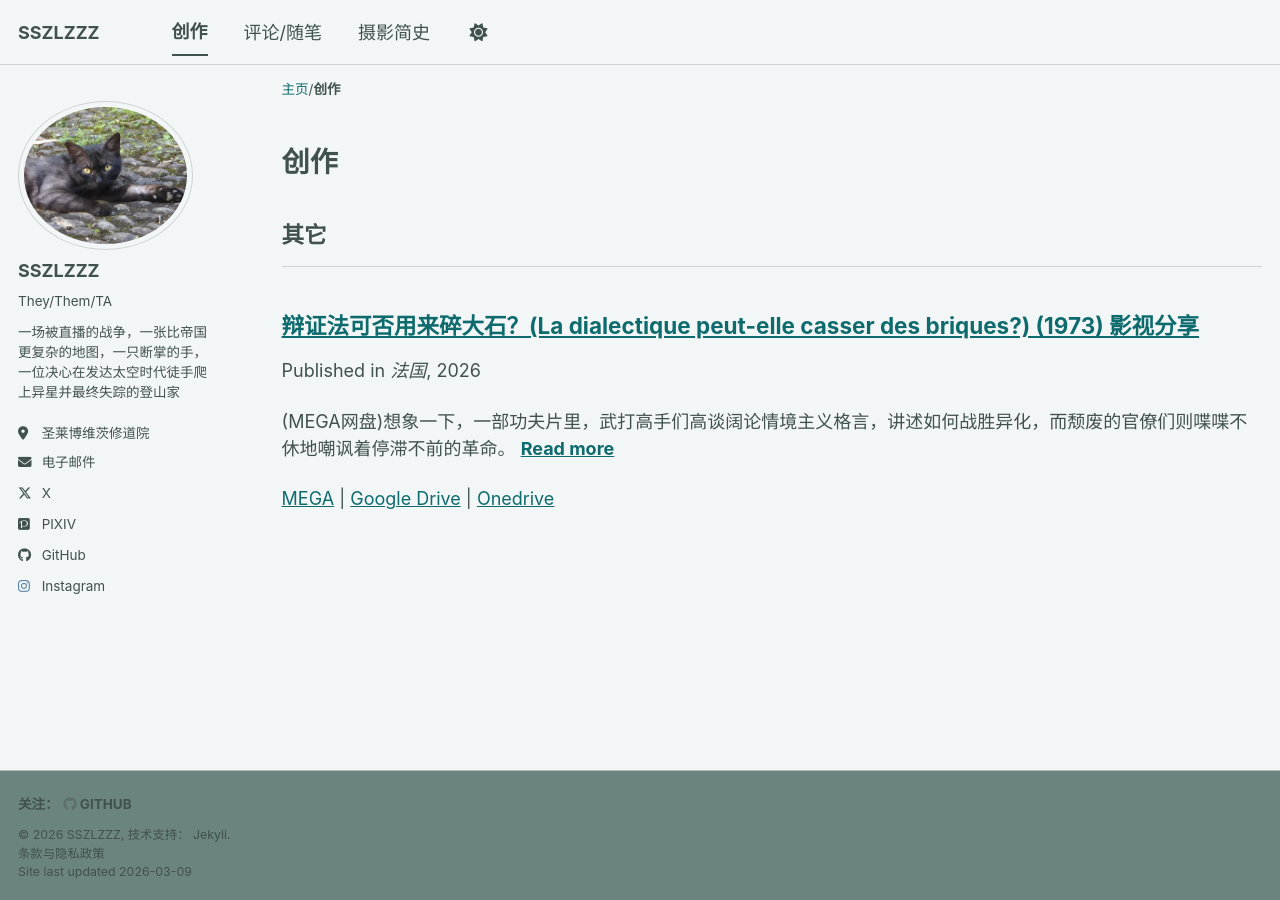
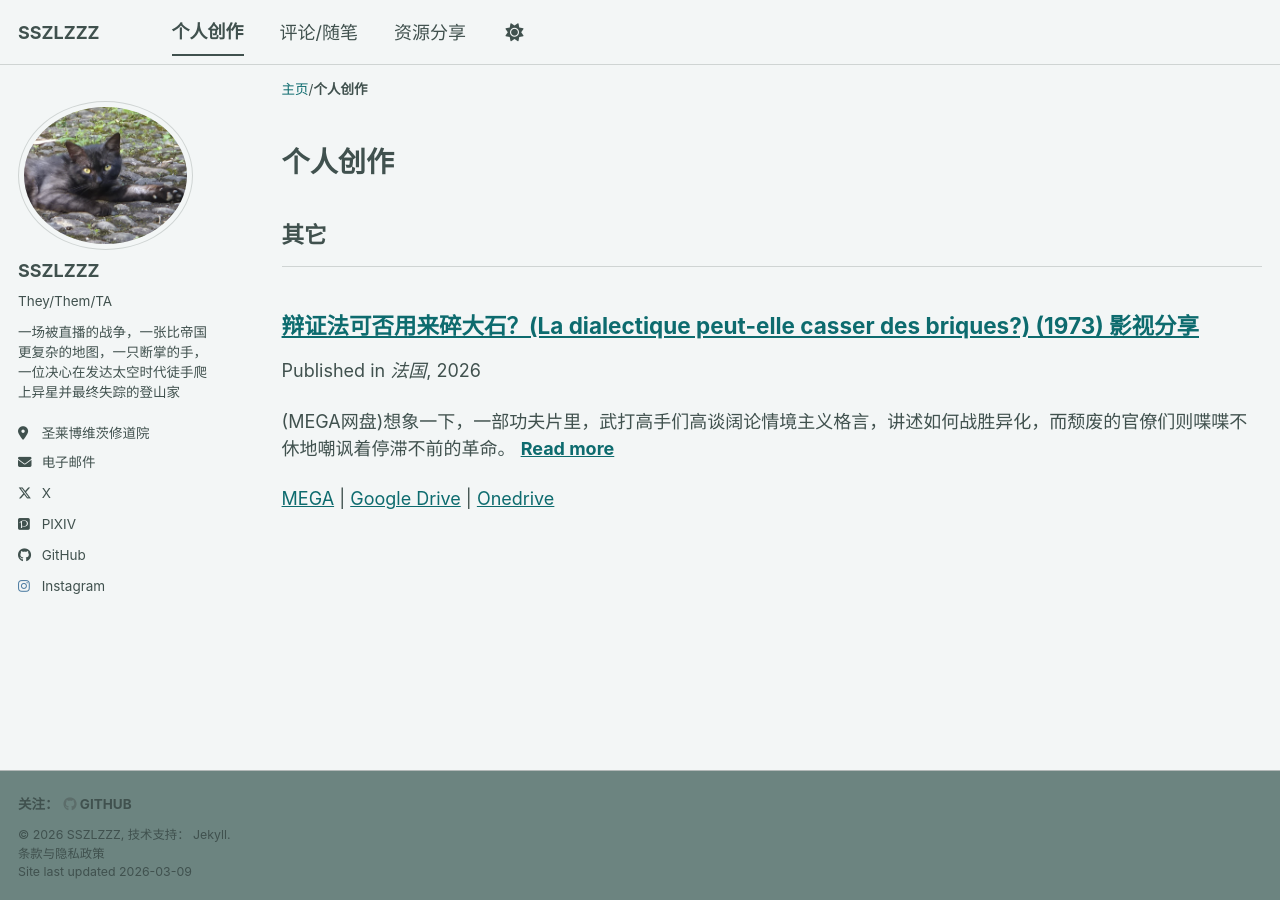
Before and after one commit to bebsgddgdghddh/sszlzzz, a Jekyll site: the page built from _pages/publications.html, in a window 1280 px wide. Built offline with Jekyll 4.4.1, drawn with Linux system fonts in a browser that asks for light colours; a script bundle is joined from its source files by our own code; library files that are not in the unit come from our copies.

Commit message:
edit portfolio and publications names

```diff
--- a/_data/navigation.yml
+++ b/_data/navigation.yml
@@ -5,11 +5,11 @@
 # prevent it from being included in the site.
 
 main:
-  - title: "创作"
+  - title: "个人创作"
     url: /publications/
 
   - title: "评论/随笔"
     url: /year-archive/
 
-  - title: "摄影简史"
+  - title: "资源分享"
     url: /portfolio/
--- a/_pages/portfolio.html
+++ b/_pages/portfolio.html
@@ -1,6 +1,6 @@
 ---
 layout: archive
-title: "摄影简史"
+title: "资源分享"
 permalink: /portfolio/
 author_profile: true
 ---
--- a/_pages/publications.html
+++ b/_pages/publications.html
@@ -1,6 +1,6 @@
 ---
 layout: archive
-title: "创作"
+title: "个人创作"
 permalink: /publications/
 author_profile: true
 ---
```
